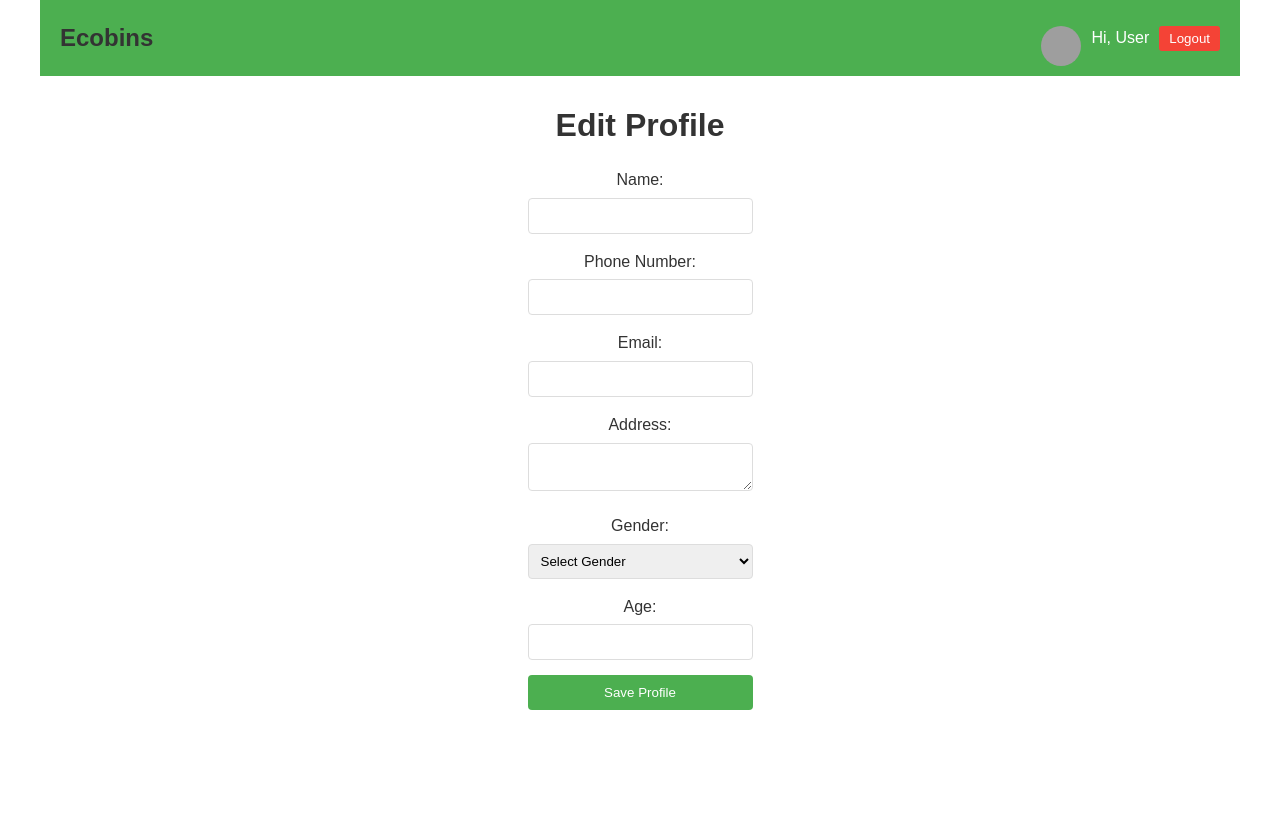
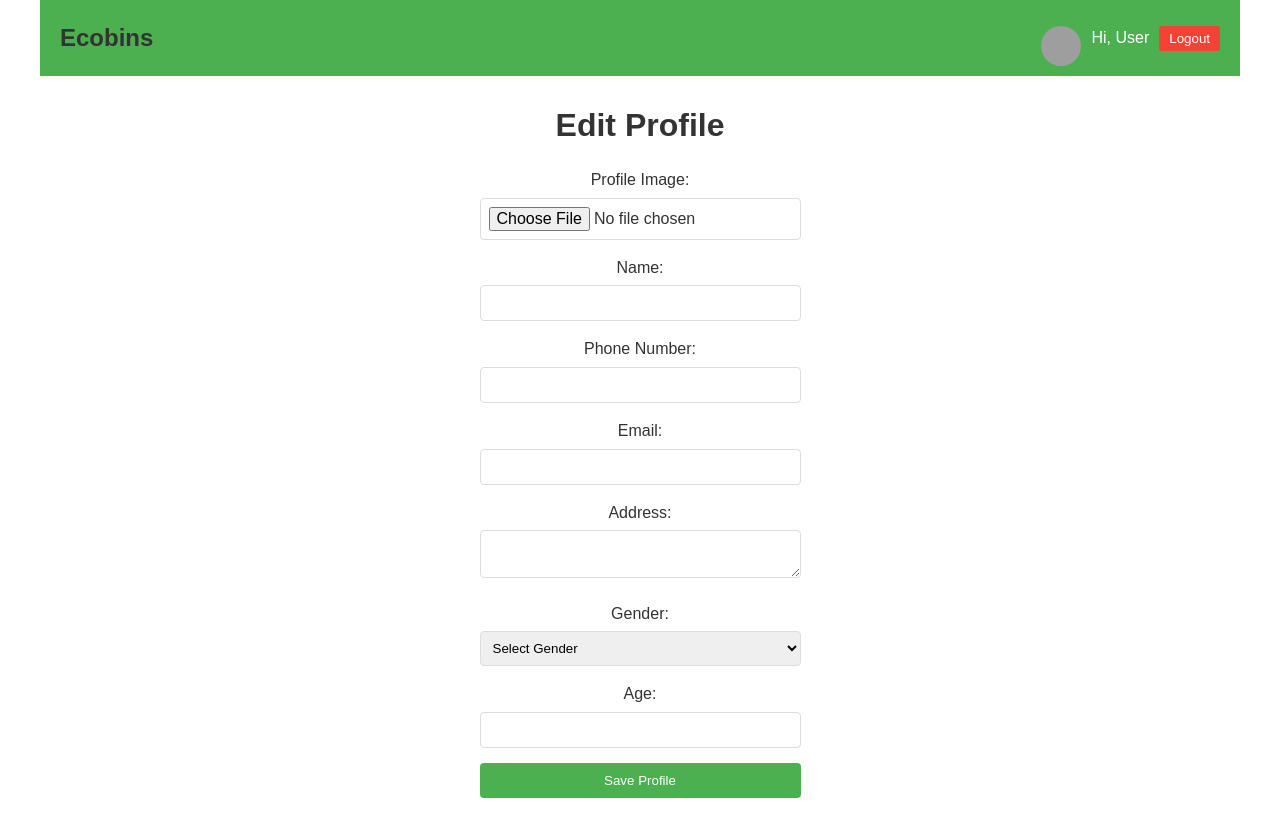
Before and after one commit to minhajputhiyara/Ecobinsfork, a React (Create React App) app: page /profile in a window 1280 px wide. Built offline with nearby package versions, Linux system fonts and the light colour scheme; grey boxes are pictures that could not be loaded.

Commit message:
User profile photo component added

```diff
--- a/src/components/ProfilePage/ProfilePage.js
+++ b/src/components/ProfilePage/ProfilePage.js
@@ -2,6 +2,7 @@ import React, { useState, useEffect } from 'react';
 import { getFirestore, doc, setDoc, getDoc, collection, query, where, getDocs } from 'firebase/firestore';
 import { getAuth, signOut } from 'firebase/auth';
 import { useLocation, useNavigate } from 'react-router-dom';
+import { getStorage, ref, uploadBytes, getDownloadURL } from 'firebase/storage';
 import './ProfilePage.css';
 
 function ProfilePage() {
@@ -11,11 +12,14 @@ function ProfilePage() {
     email: '',
     address: '',
     gender: '',
-    age: ''
+    age: '',
+    profileImageUrl: ''
   });
+  const [imageFile, setImageFile] = useState(null);
 
   const auth = getAuth();
   const db = getFirestore();
+  const storage = getStorage();
   const location = useLocation();
   const navigate = useNavigate();
   const userEmail = location.state?.email || auth.currentUser?.email;
@@ -51,11 +55,27 @@ function ProfilePage() {
     }));
   };
 
+  const handleImageChange = (e) => {
+    if (e.target.files[0]) {
+      setImageFile(e.target.files[0]);
+    }
+  };
+
   const handleSubmit = async (e) => {
     e.preventDefault();
     if (userEmail) {
+      let updatedProfile = { ...profile };
+
+      if (imageFile) {
+        const storageRef = ref(storage, `profile_images/${userEmail}`);
+        await uploadBytes(storageRef, imageFile);
+        const downloadURL = await getDownloadURL(storageRef);
+        updatedProfile.profileImageUrl = downloadURL;
+      }
+
       const userDocRef = doc(db, 'user_profile', 'mcM9x1ZDL86Bv6TgoAl1');
-      await setDoc(userDocRef, profile, { merge: true });
+      await setDoc(userDocRef, updatedProfile, { merge: true });
+      setProfile(updatedProfile);
       alert('Profile updated successfully!');
     } else {
       alert('User email not found. Please sign in again.');
@@ -75,7 +95,11 @@ function ProfilePage() {
       <nav className="navbar">
         <h1 className="main-heading">Ecobins</h1>
         <div className="user-info">
-          <img src="/path-to-default-user-image.jpg" alt="User" className="user-photo" />
+          <img
+            src={profile.profileImageUrl || "/path-to-default-user-image.jpg"}
+            alt="User"
+            className="user-photo"
+          />
           <span>Hi, {profile.name || 'User'}</span>
           <button onClick={handleLogout} className="logout-btn">Logout</button>
         </div>
@@ -84,6 +108,25 @@ function ProfilePage() {
       <div className="profile-content">
         <h2>Edit Profile</h2>
         <form onSubmit={handleSubmit}>
+          <div>
+            <label htmlFor="profileImage">Profile Image:</label>
+            <input
+              type="file"
+              id="profileImage"
+              accept="image/*"
+              onChange={handleImageChange}
+            />
+          </div>
+          {profile.profileImageUrl && (
+            <div>
+              <img
+                src={profile.profileImageUrl}
+                alt="Profile"
+                className="profile-preview"
+                style={{ width: '100px', height: '100px', objectFit: 'cover' }}
+              />
+            </div>
+          )}
           <div>
             <label htmlFor="name">Name:</label>
             <input
```
